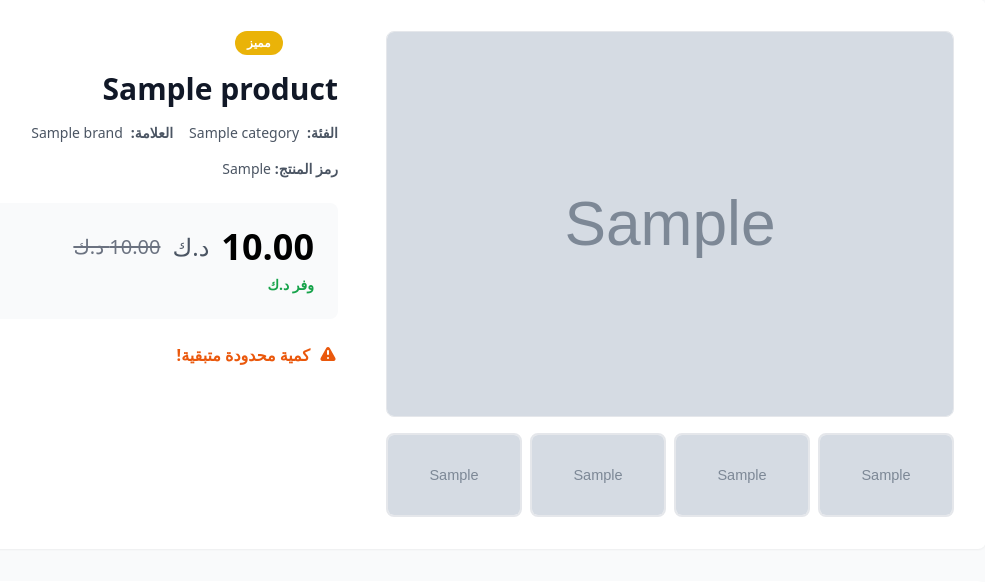
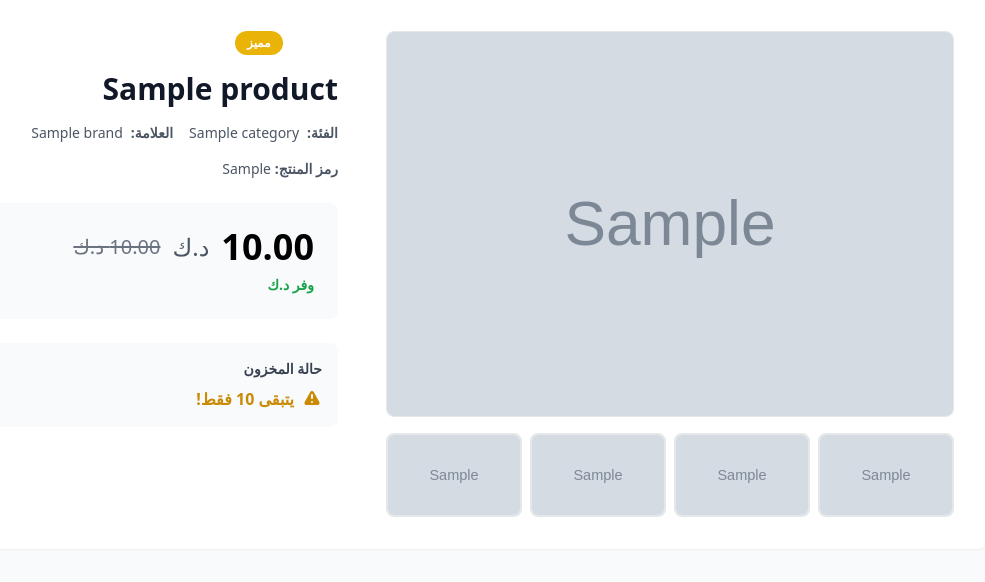
Before and after one commit to ramzi123-ops/gulf-empire, a Django app: a page that uses apps/store/templates/store/product_detail.html in a window 1280 px wide. Shown: the part 85-667 px from the top of the page, without its empty margins (278-1263 px from the left). Run offline with Django 5.2, Linux system fonts and the light colour scheme; tables that the repository leaves empty hold one stand-in row (values such as "Sample post"); grey boxes marked "Sample" are stand-in pictures; style sheets or scripts are compiled from the project's sources.

Commit message:
Enhance stock status display on product detail page with improved messaging and styling

```diff
--- a/apps/store/templates/store/product_detail.html
+++ b/apps/store/templates/store/product_detail.html
@@ -94,37 +94,36 @@
                     {% endif %}
                 </div>
 
-                <!-- Stock Status -->
-                <div class="mb-6">
-                    {% if product.is_in_stock %}
-                        {% if product.is_low_stock %}
-                        <div class="flex items-center gap-2 text-orange-600">
-                            <svg class="w-5 h-5" fill="currentColor" viewBox="0 0 20 20">
+                <!-- Stock Status (حالة المخزون) -->
+                <div class="bg-gray-50 rounded-lg p-4 mb-6">
+                    <p class="text-sm font-semibold text-gray-700 mb-2">حالة المخزون</p>
+                    {% if product.stock == 0 %}
+                        <div class="flex items-center gap-2">
+                            <svg class="w-5 h-5 text-red-600" fill="currentColor" viewBox="0 0 20 20">
+                                <path fill-rule="evenodd" d="M10 18a8 8 0 100-16 8 8 0 000 16zM8.707 7.293a1 1 0 00-1.414 1.414L8.586 10l-1.293 1.293a1 1 0 101.414 1.414L10 11.414l1.293 1.293a1 1 0 001.414-1.414L11.414 10l1.293-1.293a1 1 0 00-1.414-1.414L10 8.586 8.707 7.293z" clip-rule="evenodd"></path>
+                            </svg>
+                            <span class="text-red-600 font-semibold">نفذت الكمية</span>
+                        </div>
+                    {% elif product.stock > 0 and product.stock <= product.inventory.low_stock_threshold %}
+                        <div class="flex items-center gap-2">
+                            <svg class="w-5 h-5 text-yellow-600" fill="currentColor" viewBox="0 0 20 20">
                                 <path fill-rule="evenodd" d="M8.257 3.099c.765-1.36 2.722-1.36 3.486 0l5.58 9.92c.75 1.334-.213 2.98-1.742 2.98H4.42c-1.53 0-2.493-1.646-1.743-2.98l5.58-9.92zM11 13a1 1 0 11-2 0 1 1 0 012 0zm-1-8a1 1 0 00-1 1v3a1 1 0 002 0V6a1 1 0 00-1-1z" clip-rule="evenodd"></path>
                             </svg>
-                            <span class="font-semibold">كمية محدودة متبقية!</span>
+                            <span class="text-yellow-600 font-semibold">يتبقى {{ product.stock }} فقط!</span>
                         </div>
-                        {% else %}
-                        <div class="flex items-center gap-2 text-green-600">
-                            <svg class="w-5 h-5" fill="currentColor" viewBox="0 0 20 20">
+                    {% elif product.stock > product.inventory.low_stock_threshold %}
+                        <div class="flex items-center gap-2">
+                            <svg class="w-5 h-5 text-green-600" fill="currentColor" viewBox="0 0 20 20">
                                 <path fill-rule="evenodd" d="M10 18a8 8 0 100-16 8 8 0 000 16zm3.707-9.293a1 1 0 00-1.414-1.414L9 10.586 7.707 9.293a1 1 0 00-1.414 1.414l2 2a1 1 0 001.414 0l4-4z" clip-rule="evenodd"></path>
                             </svg>
-                            <span class="font-semibold">متوفر في المخزون</span>
+                            <span class="text-green-600 font-semibold">متوفر</span>
                         </div>
-                        {% endif %}
-                    {% else %}
-                    <div class="flex items-center gap-2 text-red-600">
-                        <svg class="w-5 h-5" fill="currentColor" viewBox="0 0 20 20">
-                            <path fill-rule="evenodd" d="M10 18a8 8 0 100-16 8 8 0 000 16zM8.707 7.293a1 1 0 00-1.414 1.414L8.586 10l-1.293 1.293a1 1 0 101.414 1.414L10 11.414l1.293 1.293a1 1 0 001.414-1.414L11.414 10l1.293-1.293a1 1 0 00-1.414-1.414L10 8.586 8.707 7.293z" clip-rule="evenodd"></path>
-                        </svg>
-                        <span class="font-semibold">غير متوفر حالياً</span>
-                    </div>
                     {% endif %}
                 </div>
 
                 <!-- Add to Cart Form -->
                 <div class="flex gap-3">
-                    {% if product.is_in_stock %}
+                    {% if product.has_stock %}
                     <form
                         class="flex-1"
                         hx-post="{% url 'orders:add_to_cart' product.id %}"
@@ -140,7 +139,7 @@
                     {% else %}
                     <button
                         disabled
-                        class="flex-1 bg-gray-300 text-gray-500 font-bold py-4 px-6 rounded-lg cursor-not-allowed text-lg">
+                        class="flex-1 bg-gray-400 text-gray-600 font-bold py-4 px-6 rounded-lg cursor-not-allowed text-lg">
                         غير متوفر
                     </button>
                     {% endif %}
```
